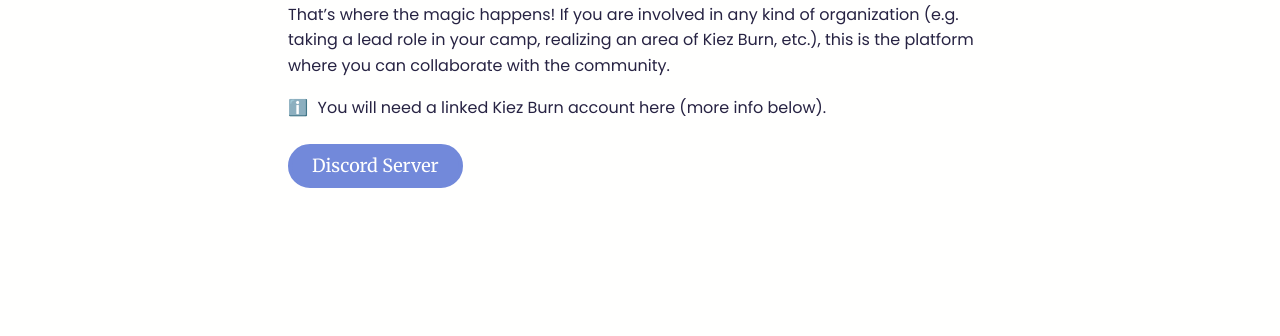
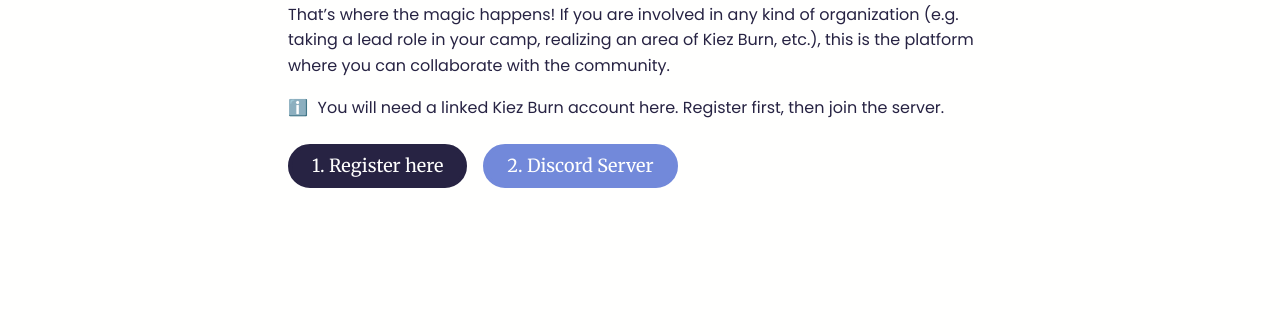
Before and after one commit to soof-golan/burnhalla.kiezburn.org, a plain HTML site: page public/get-involved.html in a window 1280 px wide. Shown: the part 335-671 px from the top of the page. Drawn offline with Linux system fonts and the light colour scheme.

Commit message:
Get Involved: add Register button, match button styles
Co-Authored-By: Claude Sonnet 5.5 <noreply@anthropic.com>

```diff
--- a/public/get-involved.html
+++ b/public/get-involved.html
@@ -160,6 +160,8 @@
     .involved h2 { text-transform: uppercase; }
     .involved .note { display: flex; gap: .6rem; align-items: baseline; }
     .involved .buttons { justify-content: flex-start; margin-top: 1.5rem; }
+    /* The shared secondary style has a white border (made for dark backgrounds); on white it eats 8px of the visible height */
+    .involved .button.secondary { border-color: var(--ink); }
     .button.discord { background: #7289da; border-color: #7289da; color: var(--paper); }
   </style>
 </head>
@@ -181,9 +183,10 @@
       <div class="wrap involved">
         <h2>Discord</h2>
         <p>That’s where the magic happens! If you are involved in any kind of organization (e.g. taking a lead role in your camp, realizing an area of Kiez Burn, etc.), this is the platform where you can collaborate with the community.</p>
-        <p class="note"><span aria-hidden="true">ℹ️</span> <span>You will need a linked Kiez Burn account here (more info below).</span></p>
+        <p class="note"><span aria-hidden="true">ℹ️</span> <span>You will need a linked Kiez Burn account here. Register first, then join the server.</span></p>
         <div class="buttons">
-          <a class="button discord" href="https://discord.com/invite/atxEZAfmeV" target="_blank" rel="noopener noreferrer">Discord Server</a>
+          <a class="button secondary" href="https://tickets.kiezburn.org/account/register" target="_blank" rel="noopener noreferrer">1. Register here</a>
+          <a class="button discord" href="https://discord.com/invite/atxEZAfmeV" target="_blank" rel="noopener noreferrer">2. Discord Server</a>
         </div>
       </div>
     </section>
```
